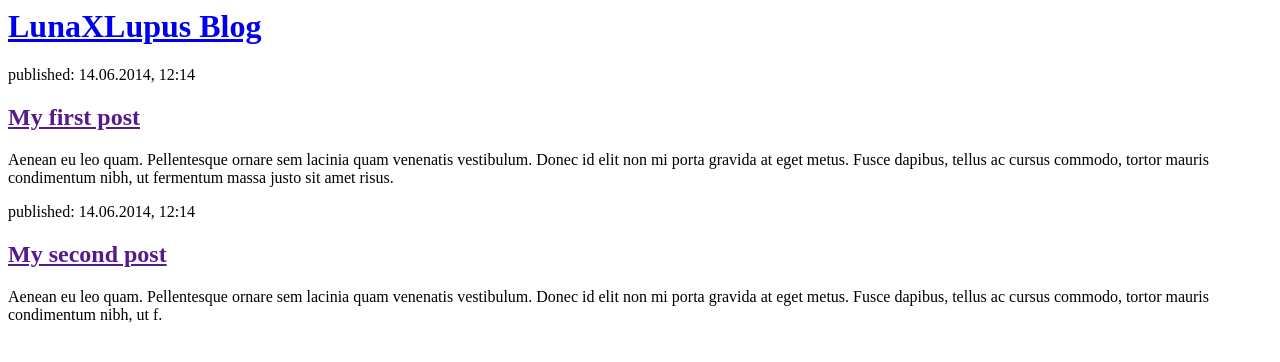
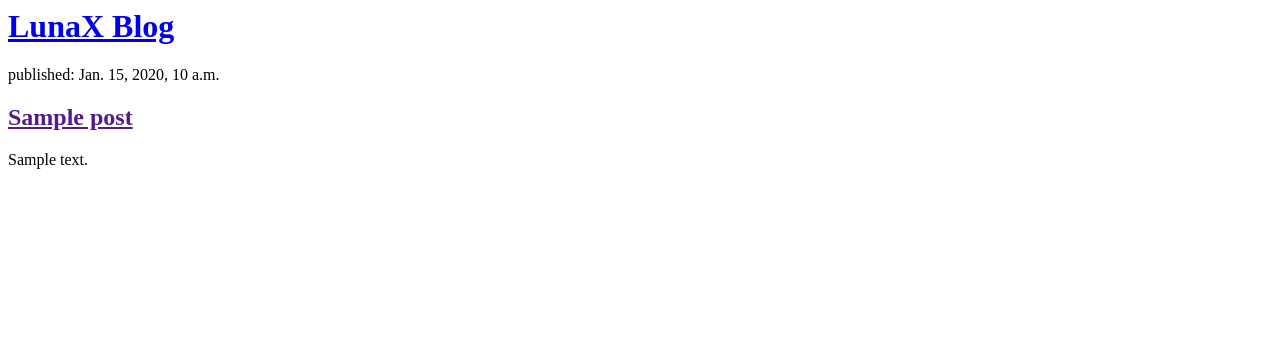
Before and after one commit to OfficialCaptain/Blog, a Django app: page / in a window 1280 px wide. Shown: the top 362 px of the page. Run offline with Django 3.2, Linux system fonts and the light colour scheme; tables that the repository leaves empty hold one stand-in row (values such as "Sample post").

Commit message:
changed html

```diff
--- a/blog/templates/blog/post_list.html
+++ b/blog/templates/blog/post_list.html
@@ -6,23 +6,15 @@
 
 <body>
     <div>
-        <h1><a href="/">LunaXLupus Blog</a></h1>
+        <h1><a href="/">LunaX Blog</a></h1>
     </div>
-
+{% for post in posts %}
     <div>
-        <p>published: 14.06.2014, 12:14</p>
-        <h2><a href="">My first post</a></h2>
-        <p>Aenean eu leo quam. Pellentesque ornare sem lacinia quam venenatis vestibulum. Donec id elit non mi porta
-            gravida at eget metus. Fusce dapibus, tellus ac cursus commodo, tortor mauris condimentum nibh, ut fermentum
-            massa justo sit amet risus.</p>
+        <p>published: {{ post.published_date }}</p>
+        <h2><a href="">{{ post.title }}</a></h2>
+        <p>{{ post.text | linebreaksbr }}</p>
     </div>
-
-    <div>
-        <p>published: 14.06.2014, 12:14</p>
-        <h2><a href="">My second post</a></h2>
-        <p>Aenean eu leo quam. Pellentesque ornare sem lacinia quam venenatis vestibulum. Donec id elit non mi porta
-            gravida at eget metus. Fusce dapibus, tellus ac cursus commodo, tortor mauris condimentum nibh, ut f.</p>
-    </div>
+{% endfor %}
 </body>
 
 </html>
--- a/blog/views.py
+++ b/blog/views.py
@@ -1,6 +1,9 @@
 from django.shortcuts import render
-
+from .models import Post
+from django.utils import timezone
 # Create your views here.
 
 def post_list(request):
-    return render(request, 'blog/post_list.html',{})
+    posts = Post.objects.filter(
+    published_date__lte=timezone.now()).order_by('published_date')
+    return render(request, 'blog/post_list.html',{'posts': posts})
```
